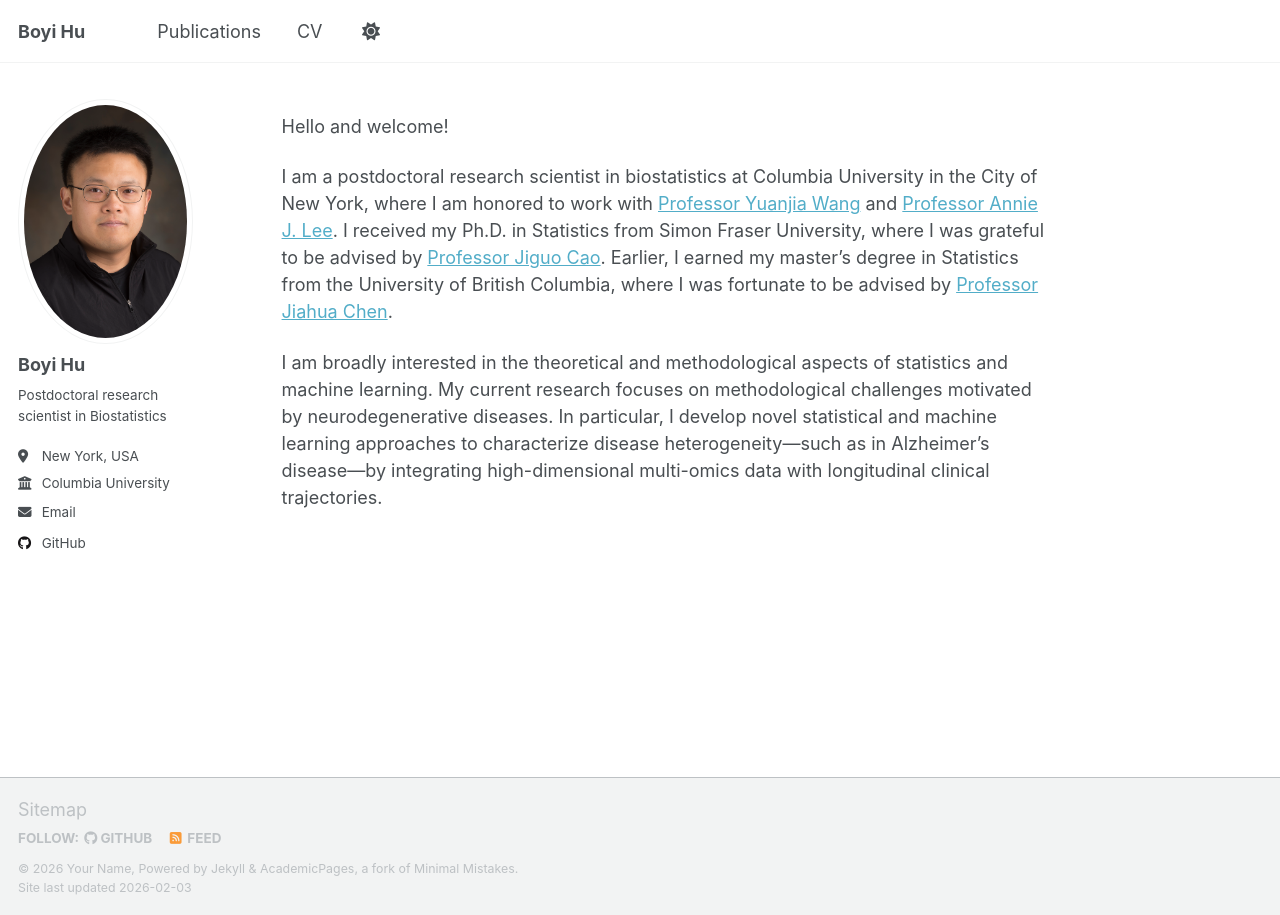
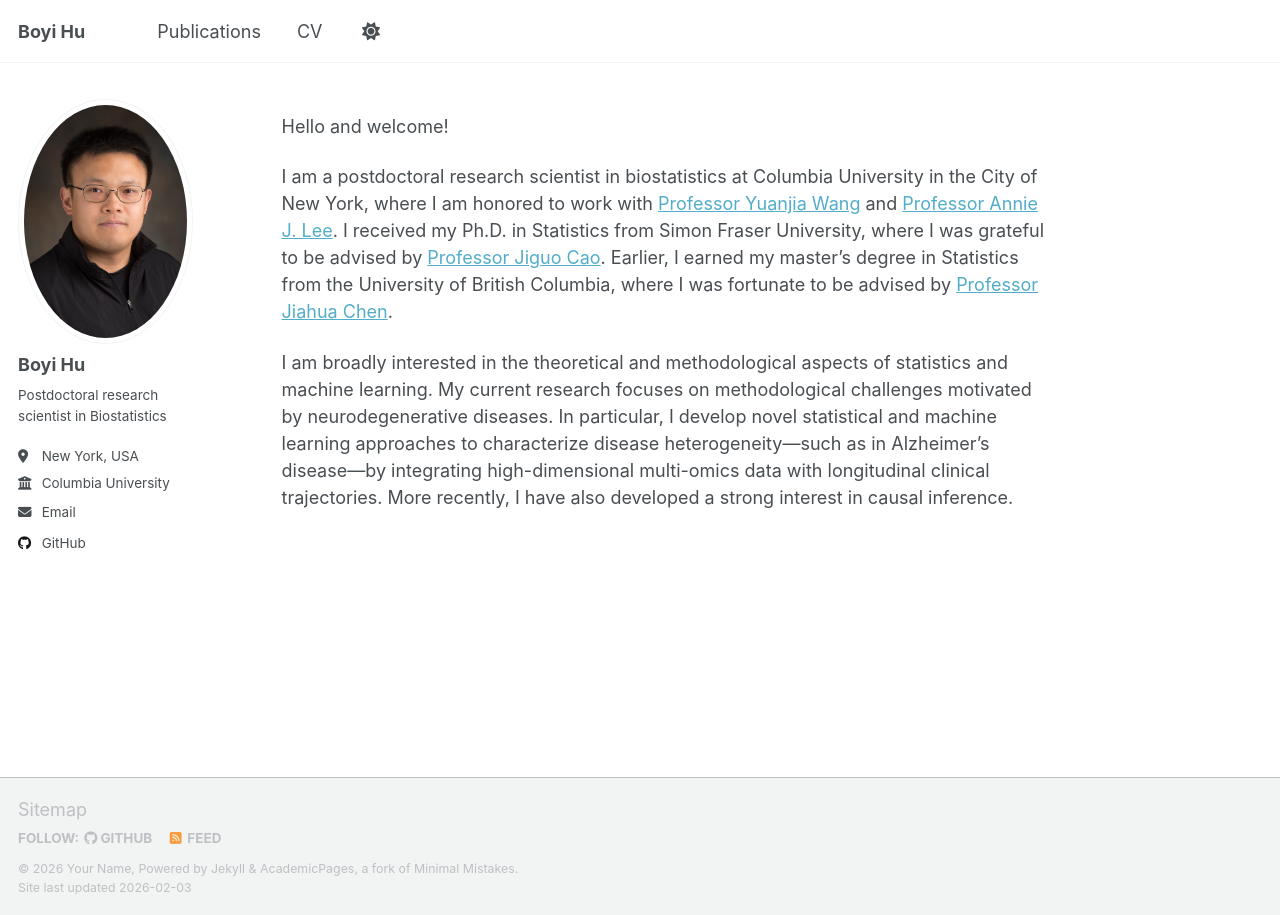
Before and after one commit to BoyiHu673/BoyiHu673.github.io, a Jekyll site: the page built from _pages/about.md, in a window 1280 px wide. Built offline with Jekyll 4.4.1, drawn with Linux system fonts in a browser that asks for light colours; a script that is not in the unit is left out.

Commit message:
Revert "Update about.md"
This reverts commit 8982b2830b7dfd73bb0e9db789e2168b0deb840e.

```diff
--- a/_pages/about.md
+++ b/_pages/about.md
@@ -9,4 +9,4 @@ Hello and welcome!
 
 I am a postdoctoral research scientist in biostatistics at Columbia University in the City of New York, where I am honored to work with [Professor Yuanjia Wang](https://www.publichealth.columbia.edu/profile/yuanjia-wang-phd) and [Professor Annie J. Lee](https://www.neurology.columbia.edu/profile/annie-j-lee-phd). I received my Ph.D. in Statistics from Simon Fraser University, where I was grateful to be advised by [Professor Jiguo Cao](https://www.sfu.ca/science/stat/cao/). Earlier, I earned my master's degree in Statistics from the University of British Columbia, where I was fortunate to be advised by [Professor Jiahua Chen](https://www.stat.ubc.ca/users/jiahua-chen).
 
-I am broadly interested in the theoretical and methodological aspects of statistics and machine learning. My current research focuses on methodological challenges motivated by neurodegenerative diseases. In particular, I develop novel statistical and machine learning approaches to characterize disease heterogeneity—such as in Alzheimer’s disease—by integrating high-dimensional multi-omics data with longitudinal clinical trajectories.
+I am broadly interested in the theoretical and methodological aspects of statistics and machine learning. My current research focuses on methodological challenges motivated by neurodegenerative diseases. In particular, I develop novel statistical and machine learning approaches to characterize disease heterogeneity—such as in Alzheimer’s disease—by integrating high-dimensional multi-omics data with longitudinal clinical trajectories. More recently, I have also developed a strong interest in causal inference.
```
